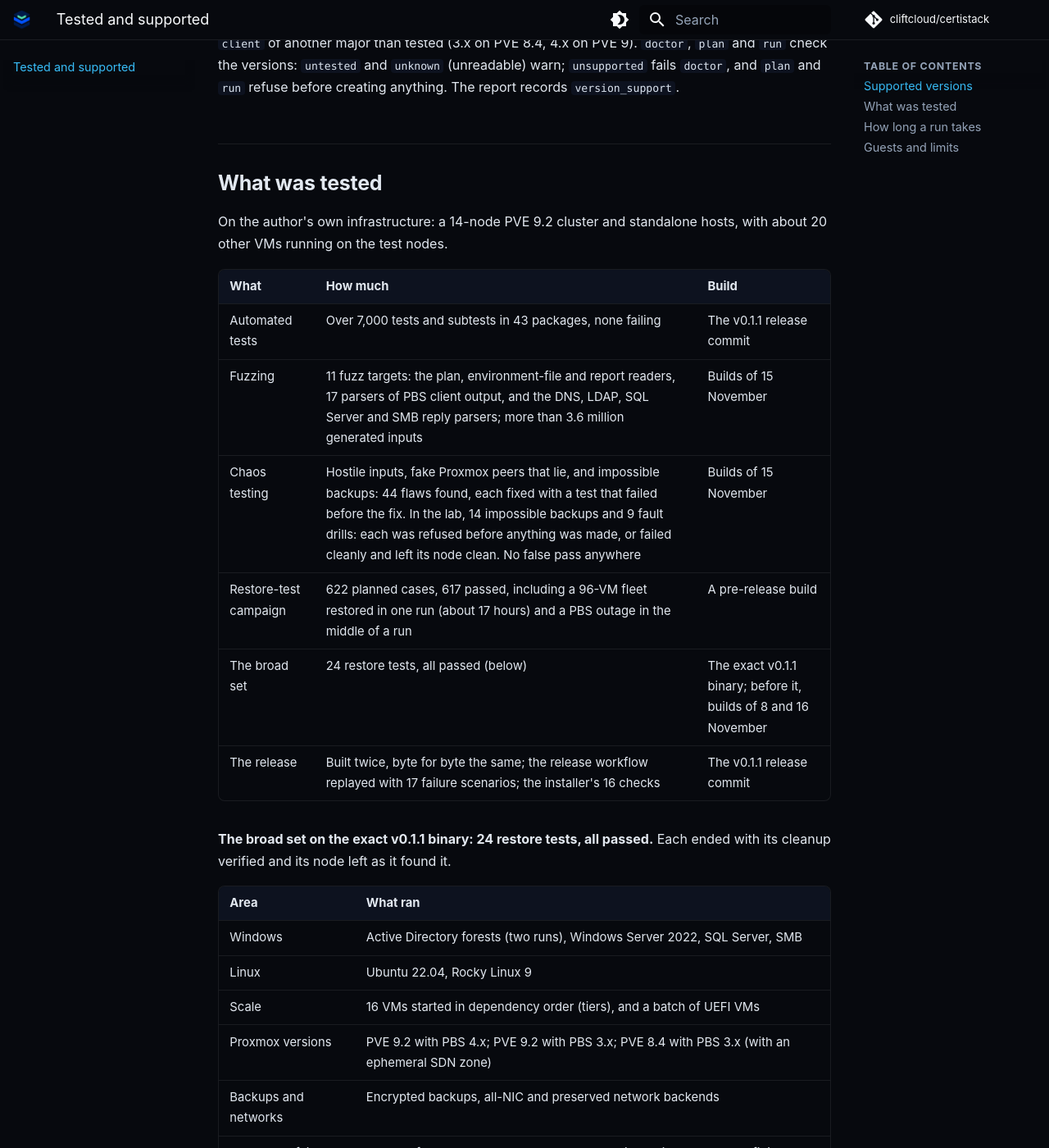
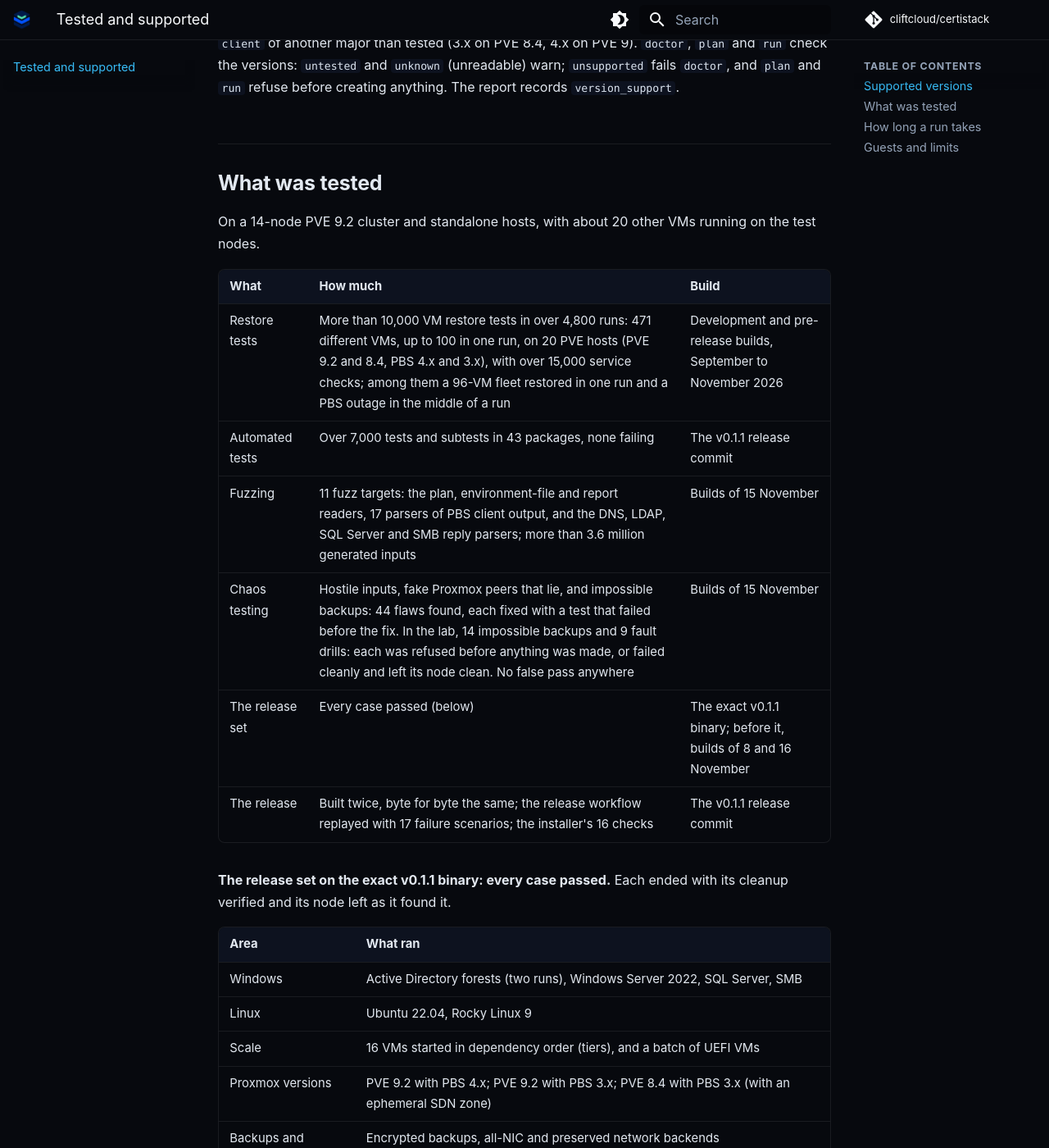
Before and after one commit to cliftcloud/certistack, an MkDocs documentation site: the page built from docs/compatibility.md, in a window 1280 px wide and 1400 px high, scrolled down 726 px. Shown: the whole window at 82% size. Built offline with MkDocs 1.6.1 and Material for MkDocs 9.7.7, drawn with Linux system fonts in a browser that asks for light colours; comment, search, counter and statistics services are not loaded; some of the changed text lies outside the part shown.

Commit message:
Docs: the restore tests at full scale, who uses CertiStack, and fixes from the v0.1.1 run on fresh VMs

```diff
--- a/docs/compatibility.md
+++ b/docs/compatibility.md
@@ -21,20 +21,19 @@ records `version_support`.
 
 ## What was tested
 
-On the author's own infrastructure: a 14-node PVE 9.2 cluster and standalone hosts, with about 20 other VMs running on
-the test nodes.
+On a 14-node PVE 9.2 cluster and standalone hosts, with about 20 other VMs running on the test nodes.
 
 | What | How much | Build |
 | --- | --- | --- |
+| Restore tests | More than 10,000 VM restore tests in over 4,800 runs: 471 different VMs, up to 100 in one run, on 20 PVE hosts (PVE 9.2 and 8.4, PBS 4.x and 3.x), with over 15,000 service checks; among them a 96-VM fleet restored in one run and a PBS outage in the middle of a run | Development and pre-release builds, September to November 2026 |
 | Automated tests | Over 7,000 tests and subtests in 43 packages, none failing | The v0.1.1 release commit |
 | Fuzzing | 11 fuzz targets: the plan, environment-file and report readers, 17 parsers of PBS client output, and the DNS, LDAP, SQL Server and SMB reply parsers; more than 3.6 million generated inputs | Builds of 15 November |
 | Chaos testing | Hostile inputs, fake Proxmox peers that lie, and impossible backups: 44 flaws found, each fixed with a test that failed before the fix. In the lab, 14 impossible backups and 9 fault drills: each was refused before anything was made, or failed cleanly and left its node clean. No false pass anywhere | Builds of 15 November |
-| Restore-test campaign | 622 planned cases, 617 passed, including a 96-VM fleet restored in one run (about 17 hours) and a PBS outage in the middle of a run | A pre-release build |
-| The broad set | 24 restore tests, all passed (below) | The exact v0.1.1 binary; before it, builds of 8 and 16 November |
+| The release set | Every case passed (below) | The exact v0.1.1 binary; before it, builds of 8 and 16 November |
 | The release | Built twice, byte for byte the same; the release workflow replayed with 17 failure scenarios; the installer's 16 checks | The v0.1.1 release commit |
 
-**The broad set on the exact v0.1.1 binary: 24 restore tests, all passed.** Each ended with its cleanup verified and its
-node left as it found it.
+**The release set on the exact v0.1.1 binary: every case passed.** Each ended with its cleanup verified and its node left
+as it found it.
 
 | Area | What ran |
 | --- | --- |
@@ -45,13 +44,22 @@ node left as it found it.
 | Backups and networks | Encrypted backups, all-NIC and preserved network backends |
 | Nodes and failure | Runs on four other cluster nodes, and a run killed midway and then finished by `recover` |
 
+Guests restored and verified across the restore tests:
+
+| Area | Guests |
+| --- | --- |
+| Windows | Server 2012, 2016, 2019, 2022 and 2025; Active Directory domain controllers; SQL Server; IIS; SMB file servers; Windows 10 and 11 |
+| Linux | Rocky Linux 8 and 9, Ubuntu 22.04, 24.04 and 26.04, Debian 12, Oracle Linux 7 to 9, AlmaLinux, CentOS, RHEL, Amazon Linux, Fedora |
+| Services | PostgreSQL, MariaDB, Redis, nginx and HTTPS, DNS, LDAP |
+| Other | FreeBSD, MikroTik RouterOS, pfSense, OPNsense; UEFI with TPM state; encrypted backups |
+
 `certistack setup` ran end to end on new installs of PVE 9.2 with PBS 4.2 and PVE 8.4 with PBS 3.4. **Not tested:**
 mini PCs and other small consumer hardware, the smallest single-node home setups, ARM, and the controller VM template
 (Packer), which has not yet been built against a live PVE.
 
 ## How long a run takes
 
-In the author's lab, 392 passing single-VM runs took 12 minutes at the median, 21 at the 90th percentile. A 12 GiB
+In the test lab, 392 passing single-VM runs took 12 minutes at the median, 21 at the 90th percentile. A 12 GiB
 Rocky 9 VM took 6 minutes 20 seconds on a small nested node. Most of it goes to:
 
 - **Guest network preparation:** about 2 minutes per VM on bare metal, several on a nested node. `preserve` skips it.
```
Also changed, not shown: CHANGELOG.md (+4 -4 lines), README.md (+14 -9 lines), docs/index.md (+4 -4 lines), docs/manual-setup.md (+6 -2 lines), docs/quickstart.md (+4 -0 lines), docs/troubleshooting.md (+3 -3 lines).
